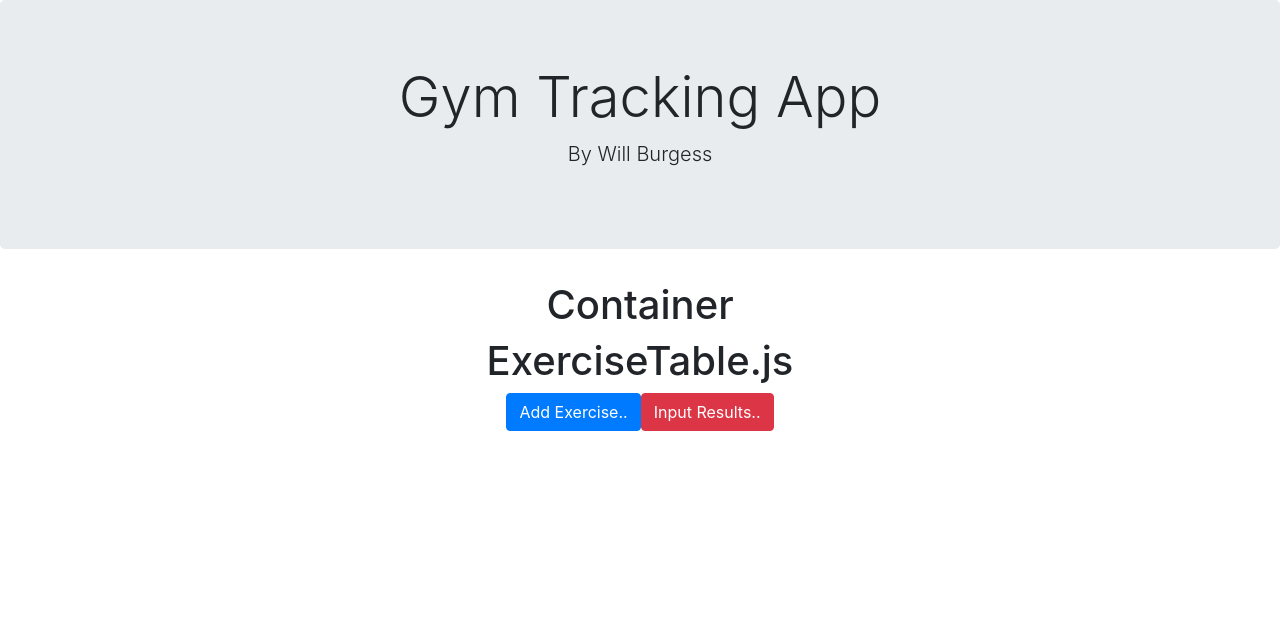
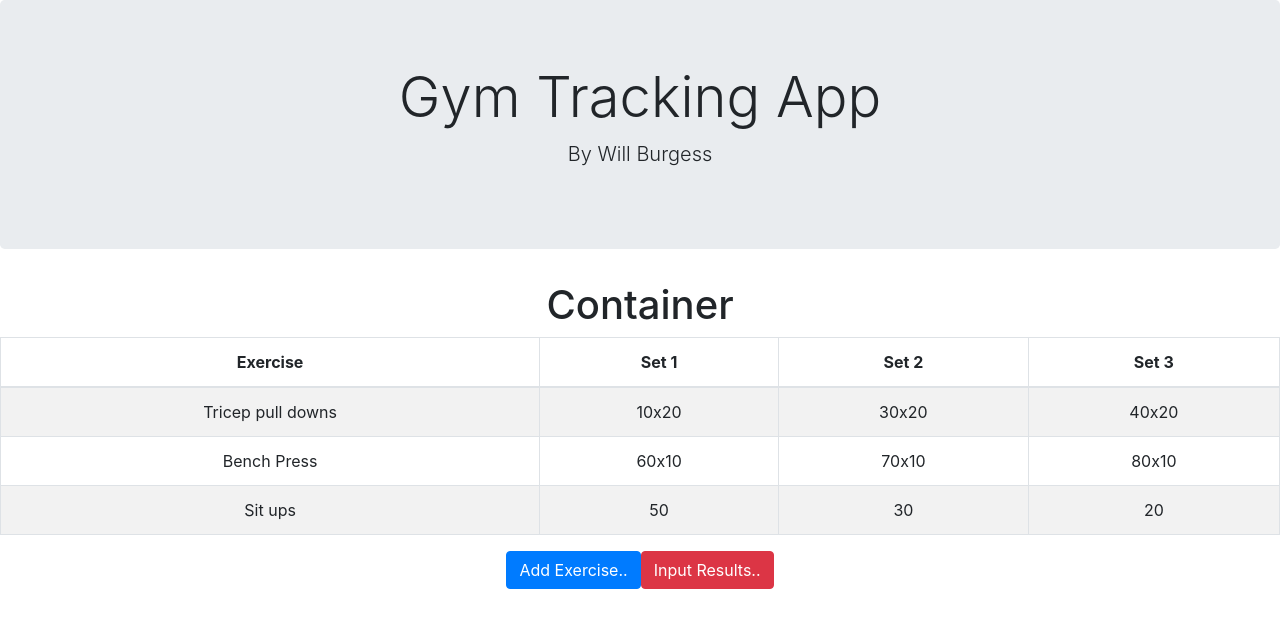
Before and after one commit to NisLox/gymtracker, a React (Create React App) app in the folder GymTracker/: page / in a window 1280 px wide. Shown: the top 628 px of the page. Built offline with nearby package versions, Linux system fonts and the light colour scheme.

Commit message:
table with demo material

```diff
--- a/GymTracker/src/app-Component/container-Component/exerciseTable-Component/exerciseTable.js
+++ b/GymTracker/src/app-Component/container-Component/exerciseTable-Component/exerciseTable.js
@@ -1,6 +1,7 @@
 import React from 'react';
 import AddExerciseButton from './addExerciseButton'
 import InputResultsButton from './inputResultsButton'
+import Table from 'react-bootstrap/Table'
 
 class ExerciseTable extends React.Component {
     constructor(props) {
@@ -15,7 +16,36 @@ class ExerciseTable extends React.Component {
 
         return (
             <div>
-                <h1>ExerciseTable.js</h1>
+                <Table striped bordered hover>
+                    <thead>
+                        <tr>
+                        <th>Exercise</th>
+                        <th>Set 1</th>
+                        <th>Set 2</th>
+                        <th>Set 3</th>
+                        </tr>
+                    </thead>
+                    <tbody>
+                        <tr>
+                        <td>Tricep pull downs</td>
+                        <td>10x20</td>
+                        <td>30x20</td>
+                        <td>40x20</td>
+                        </tr>
+                        <tr>
+                        <td>Bench Press</td>
+                        <td>60x10</td>
+                        <td>70x10</td>
+                        <td>80x10</td>
+                        </tr>
+                        <tr>
+                        <td>Sit ups</td>
+                        <td>50</td>
+                        <td>30</td>
+                        <td>20</td>
+                        </tr>
+                    </tbody>
+                </Table>
                 <AddExerciseButton name="Add Exercise.." handleClick={this.hello}/>
                 <InputResultsButton name="Input Results.." handleClick={this.hello} />
             </div>
```
Also changed, not shown: 1 other file (tests, documents, lock files or other folders).
